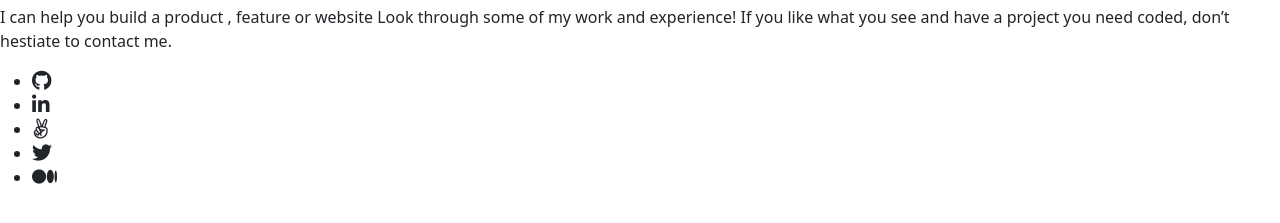
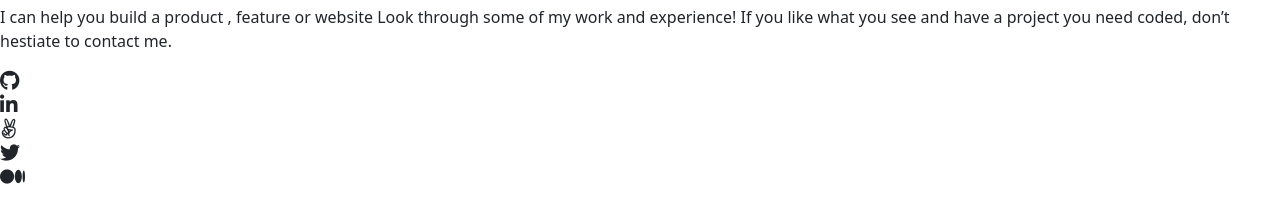
Before and after one commit to franciscoPonceDev/Portfolio-Bootstrap, a website: page index.html in a window 1280 px wide. Shown: the part 197-420 px from the top of the page. Drawn offline with nearby package versions, Linux system fonts and the light colour scheme.

Commit message:
add style to ul

```diff
--- a/index.html
+++ b/index.html
@@ -47,7 +47,7 @@
             <p>I can help you build a product , feature or website Look through some of my work and experience! If you like what you see and have a project you need coded, don’t hestiate to contact me.</p>
         </div>
         <div>
-            <ul>
+            <ul class="list-group">
                 <li><i class="fab fa-github fa-lg"></i></li>
                 <li><i class="fab fa-linkedin-in fa-lg"></i></li>
                 <li><i class="fab fa-angellist fa-lg"></i></li>
```
